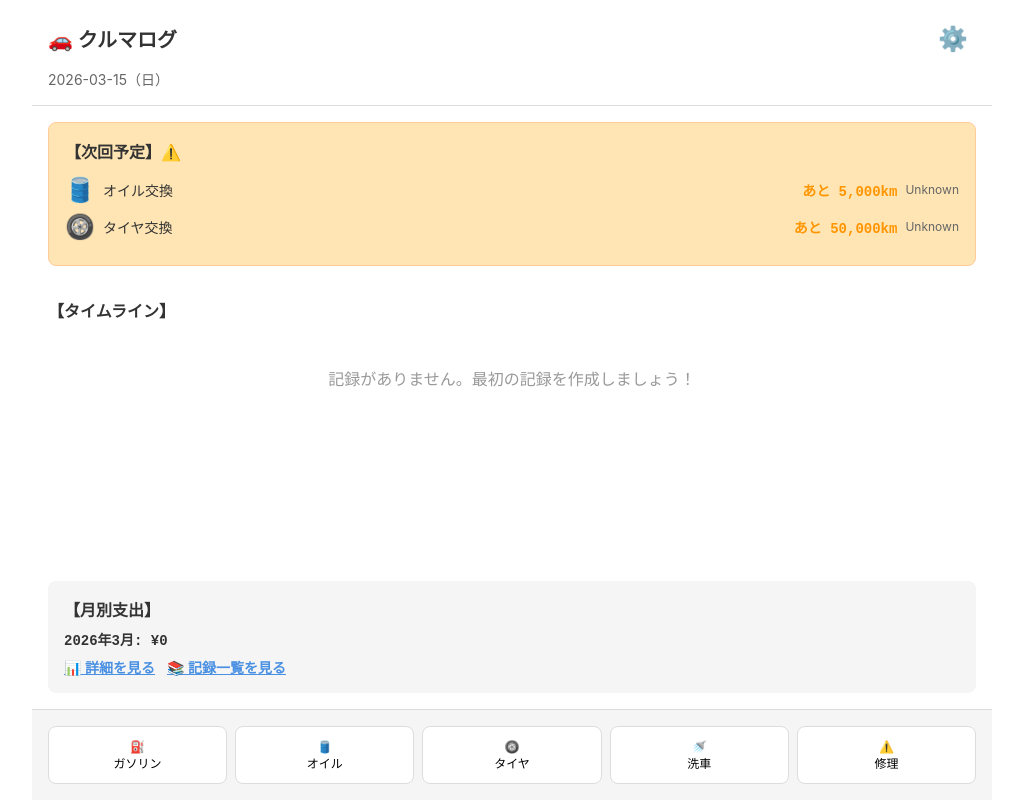
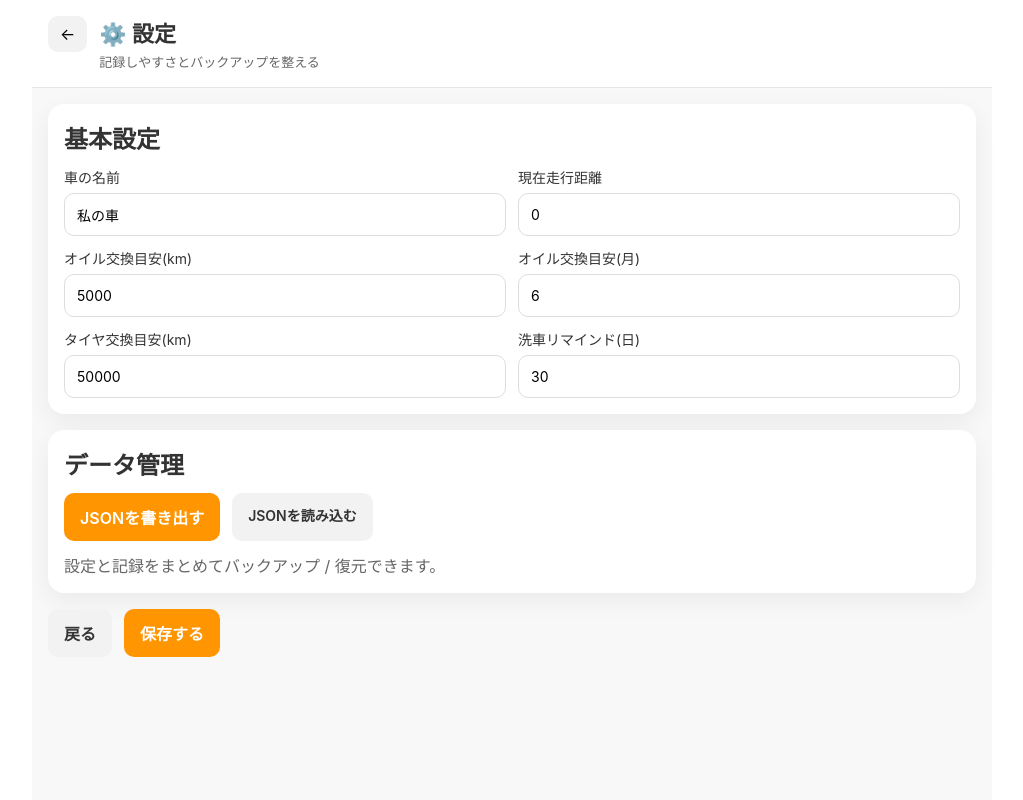
Before and after one commit to shun-devlab/kuruma-log, a Vue app: page / in a window 1280 px wide. Both pictures are taken after a click on the button "⚙️". Shown: the whole page, without its empty margins (128-1151 px from the left). Built offline with nearby package versions, Linux system fonts and the light colour scheme.

Commit message:
feat: add settings backup and import tools

```diff
--- a/src/App.vue
+++ b/src/App.vue
@@ -6,6 +6,7 @@
       @consume-initial-edit="pendingEditRecord = null"
       @open-stats="showStatistics"
       @open-history="showHistory"
+      @open-settings="showSettings"
     />
     <StatisticsScreen
       v-else-if="currentPage === 'statistics'"
@@ -14,11 +15,17 @@
       @back="currentPage = 'home'"
     />
     <HistoryScreen
-      v-else
+      v-else-if="currentPage === 'history'"
       :records="historyRecords"
       @back="currentPage = 'home'"
       @edit-record="openHistoryRecordEditor"
       @delete-record="deleteHistoryRecord"
+    />
+    <SettingsScreen
+      v-else
+      :settings="settingsPayload"
+      @back="currentPage = 'home'"
+      @saved="refreshHomeAfterSettings"
     />
   </div>
 </template>
@@ -27,13 +34,15 @@
 import Home from './views/Home.vue'
 import StatisticsScreen from './views/StatisticsScreen.vue'
 import HistoryScreen from './views/HistoryScreen.vue'
-import { maintenanceStore } from './stores/db'
+import SettingsScreen from './views/SettingsScreen.vue'
+import { maintenanceStore, settingsStore } from './stores/db'
 
 export default {
   components: {
     Home,
     StatisticsScreen,
-    HistoryScreen
+    HistoryScreen,
+    SettingsScreen
   },
   data() {
     return {
@@ -43,7 +52,8 @@ export default {
         settings: {}
       },
       historyRecords: [],
-      pendingEditRecord: null
+      pendingEditRecord: null,
+      settingsPayload: {}
     }
   },
   methods: {
@@ -55,6 +65,10 @@ export default {
       this.historyRecords = await maintenanceStore.getAll()
       this.currentPage = 'history'
     },
+    async showSettings() {
+      this.settingsPayload = await settingsStore.get()
+      this.currentPage = 'settings'
+    },
     openHistoryRecordEditor(record) {
       this.pendingEditRecord = record
       this.currentPage = 'home'
@@ -63,6 +77,9 @@ export default {
       if (!record?.id) return
       await maintenanceStore.delete(record.id)
       this.historyRecords = await maintenanceStore.getAll()
+    },
+    async refreshHomeAfterSettings() {
+      this.settingsPayload = await settingsStore.get()
     }
   }
 }
--- a/src/stores/db.js
+++ b/src/stores/db.js
@@ -58,6 +58,21 @@ export const maintenanceStore = {
       records,
       settings
     }
+  },
+
+  // 全置換（インポート用）
+  async replaceAll(records) {
+    await db.transaction('rw', db.maintenance_records, async () => {
+      await db.maintenance_records.clear()
+      const normalized = records.map((record) => ({
+        ...record,
+        created_at: record.created_at || new Date().toISOString(),
+        updated_at: new Date().toISOString()
+      }))
+      if (normalized.length > 0) {
+        await db.maintenance_records.bulkAdd(normalized)
+      }
+    })
   }
 }
 
@@ -71,7 +86,9 @@ export const settingsStore = {
       current_mileage: 0,
       oil_change_km: 5000,
       oil_change_months: 6,
-      fuel_alert_threshold: 25
+      fuel_alert_threshold: 25,
+      tire_change_km: 50000,
+      wash_interval_days: 30
     }
   },
 
--- a/src/views/Home.vue
+++ b/src/views/Home.vue
@@ -89,7 +89,7 @@ export default {
       default: null
     }
   },
-  emits: ['open-stats', 'open-history', 'consume-initial-edit'],
+  emits: ['open-stats', 'open-history', 'open-settings', 'consume-initial-edit'],
   data() {
     return {
       records: [],
@@ -199,7 +199,7 @@ export default {
       this.selectedRecordType = null
     },
     openSettings() {
-      console.log('Open settings')
+      this.$emit('open-settings')
     },
     openStats() {
       this.$emit('open-stats')
--- /dev/null
+++ b/src/views/SettingsScreen.vue
@@ -0,0 +1,263 @@
+<template>
+  <div class="settings-screen">
+    <header class="header">
+      <div class="header-top">
+        <button class="btn-back" @click="$emit('back')">←</button>
+        <div>
+          <h1>⚙️ 設定</h1>
+          <p class="header-subtitle">記録しやすさとバックアップを整える</p>
+        </div>
+      </div>
+    </header>
+
+    <main class="content">
+      <section class="panel">
+        <h2>基本設定</h2>
+        <div class="form-grid">
+          <label>
+            車の名前
+            <input v-model.trim="form.car_name" type="text" placeholder="例: フィット" />
+          </label>
+          <label>
+            現在走行距離
+            <input v-model.number="form.current_mileage" type="number" min="0" />
+          </label>
+          <label>
+            オイル交換目安(km)
+            <input v-model.number="form.oil_change_km" type="number" min="0" step="500" />
+          </label>
+          <label>
+            オイル交換目安(月)
+            <input v-model.number="form.oil_change_months" type="number" min="1" max="24" />
+          </label>
+          <label>
+            タイヤ交換目安(km)
+            <input v-model.number="form.tire_change_km" type="number" min="0" step="1000" />
+          </label>
+          <label>
+            洗車リマインド(日)
+            <input v-model.number="form.wash_interval_days" type="number" min="1" max="90" />
+          </label>
+        </div>
+      </section>
+
+      <section class="panel">
+        <h2>データ管理</h2>
+        <div class="data-actions">
+          <button class="btn-primary" @click="exportJson">JSONを書き出す</button>
+          <label class="btn-secondary upload-button">
+            JSONを読み込む
+            <input ref="fileInput" type="file" accept="application/json" @change="importJson" />
+          </label>
+        </div>
+        <p class="helper">設定と記録をまとめてバックアップ / 復元できます。</p>
+        <div v-if="message" class="message">{{ message }}</div>
+      </section>
+
+      <div class="actions">
+        <button class="btn-secondary" @click="$emit('back')">戻る</button>
+        <button class="btn-primary" @click="save">保存する</button>
+      </div>
+    </main>
+  </div>
+</template>
+
+<script>
+import { maintenanceStore, settingsStore } from '../stores/db'
+
+export default {
+  props: {
+    settings: {
+      type: Object,
+      default: () => ({})
+    }
+  },
+  emits: ['back', 'saved'],
+  data() {
+    return {
+      form: {
+        car_name: '私の車',
+        current_mileage: 0,
+        oil_change_km: 5000,
+        oil_change_months: 6,
+        fuel_alert_threshold: 25,
+        tire_change_km: 50000,
+        wash_interval_days: 30
+      },
+      message: ''
+    }
+  },
+  mounted() {
+    this.form = {
+      car_name: this.settings.car_name || '私の車',
+      current_mileage: Number(this.settings.current_mileage) || 0,
+      oil_change_km: Number(this.settings.oil_change_km) || 5000,
+      oil_change_months: Number(this.settings.oil_change_months) || 6,
+      fuel_alert_threshold: Number(this.settings.fuel_alert_threshold) || 25,
+      tire_change_km: Number(this.settings.tire_change_km) || 50000,
+      wash_interval_days: Number(this.settings.wash_interval_days) || 30
+    }
+  },
+  methods: {
+    async save() {
+      await settingsStore.save(this.form)
+      this.message = '設定を保存しました。'
+      this.$emit('saved')
+    },
+    async exportJson() {
+      const records = await maintenanceStore.getAll()
+      const payload = {
+        exported_at: new Date().toISOString(),
+        settings: this.form,
+        records
+      }
+      const blob = new Blob([JSON.stringify(payload, null, 2)], { type: 'application/json' })
+      const url = URL.createObjectURL(blob)
+      const a = document.createElement('a')
+      a.href = url
+      a.download = `kuruma-log-backup-${new Date().toISOString().slice(0, 10)}.json`
+      a.click()
+      URL.revokeObjectURL(url)
+      this.message = 'JSONバックアップを書き出しました。'
+    },
+    async importJson(event) {
+      const file = event.target.files?.[0]
+      if (!file) return
+      try {
+        const text = await file.text()
+        const payload = JSON.parse(text)
+        if (payload.settings) {
+          this.form = {
+            ...this.form,
+            ...payload.settings
+          }
+          await settingsStore.save(this.form)
+        }
+        if (Array.isArray(payload.records)) {
+          await maintenanceStore.replaceAll(payload.records)
+        }
+        this.message = 'JSONバックアップを読み込みました。'
+        this.$emit('saved')
+      } catch (error) {
+        console.error(error)
+        this.message = 'JSONの読み込みに失敗しました。'
+      } finally {
+        if (this.$refs.fileInput) this.$refs.fileInput.value = ''
+      }
+    }
+  }
+}
+</script>
+
+<style scoped>
+.settings-screen {
+  min-height: 100vh;
+  background: #f8f8f8;
+}
+.header {
+  background: #ffffff;
+  border-bottom: 1px solid #e5e5e5;
+  padding: 16px;
+  position: sticky;
+  top: 0;
+  z-index: 10;
+}
+.header-top {
+  display: flex;
+  gap: 12px;
+  align-items: flex-start;
+}
+.btn-back {
+  border: none;
+  background: #f2f2f2;
+  border-radius: 10px;
+  padding: 8px 12px;
+  cursor: pointer;
+}
+.header h1 {
+  font-size: 22px;
+  margin-bottom: 4px;
+}
+.header-subtitle {
+  color: #666666;
+  font-size: 13px;
+}
+.content {
+  padding: 16px;
+  display: flex;
+  flex-direction: column;
+  gap: 16px;
+}
+.panel {
+  background: #ffffff;
+  border-radius: 16px;
+  padding: 16px;
+  box-shadow: 0 8px 24px rgba(0, 0, 0, 0.06);
+}
+.panel h2 {
+  margin-bottom: 12px;
+}
+.form-grid {
+  display: grid;
+  grid-template-columns: repeat(2, minmax(0, 1fr));
+  gap: 12px;
+}
+label {
+  display: flex;
+  flex-direction: column;
+  gap: 6px;
+  font-size: 14px;
+}
+input {
+  width: 100%;
+  padding: 12px;
+  border: 1px solid #dddddd;
+  border-radius: 10px;
+  background: #ffffff;
+}
+.data-actions,
+.actions {
+  display: flex;
+  gap: 12px;
+  flex-wrap: wrap;
+}
+.btn-primary,
+.btn-secondary,
+.upload-button {
+  border: none;
+  border-radius: 10px;
+  padding: 12px 16px;
+  cursor: pointer;
+  font-weight: 600;
+}
+.btn-primary {
+  background: #ff9500;
+  color: #ffffff;
+}
+.btn-secondary,
+.upload-button {
+  background: #f2f2f2;
+  color: #333333;
+}
+.upload-button input {
+  display: none;
+}
+.helper,
+.message {
+  margin-top: 12px;
+  color: #666666;
+}
+.message {
+  color: #ff9500;
+  font-weight: 600;
+}
+@media (max-width: 640px) {
+  .form-grid {
+    grid-template-columns: 1fr;
+  }
+  .data-actions,
+  .actions {
+    flex-direction: column;
+  }
+}
+</style>
```
